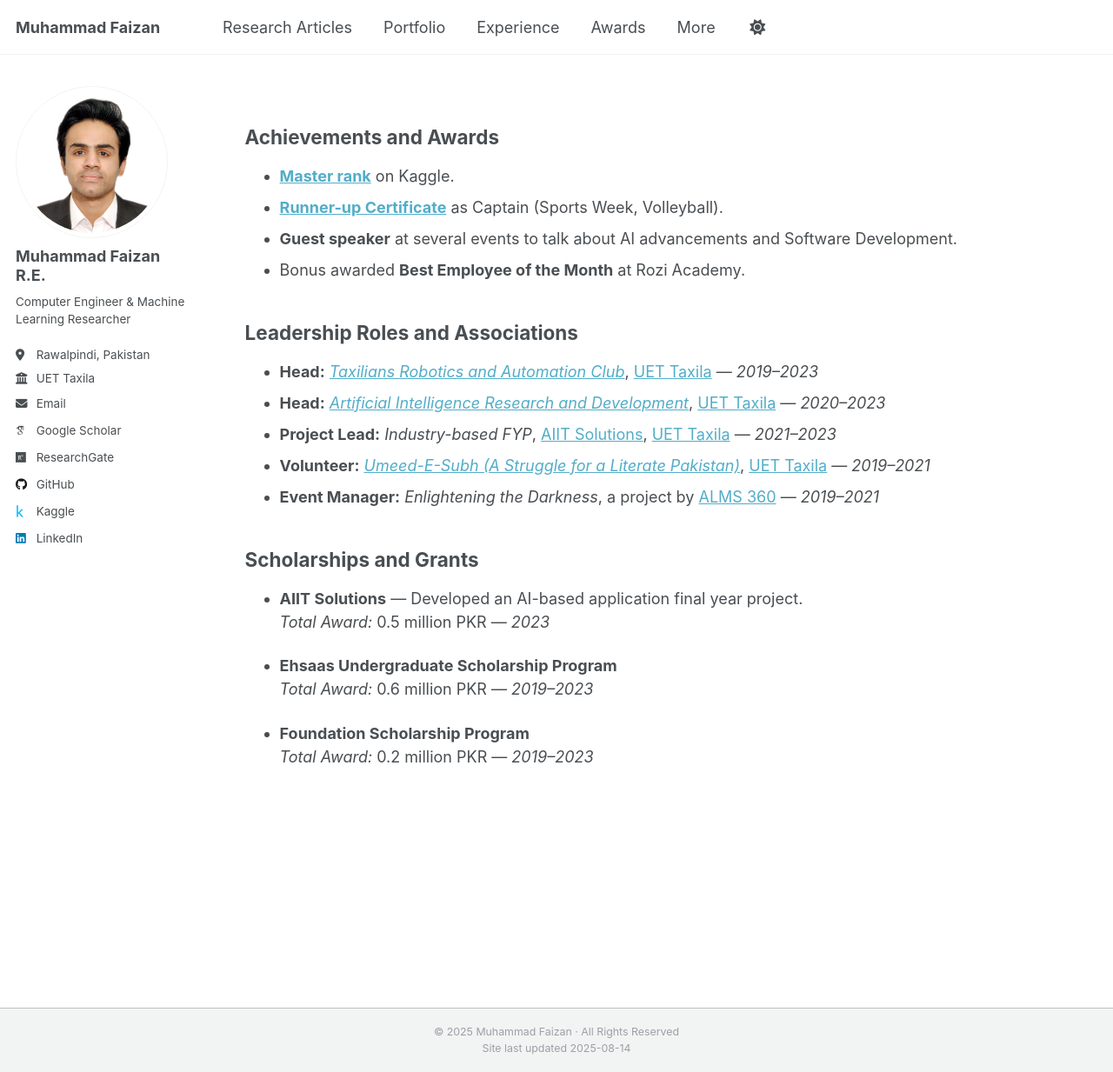
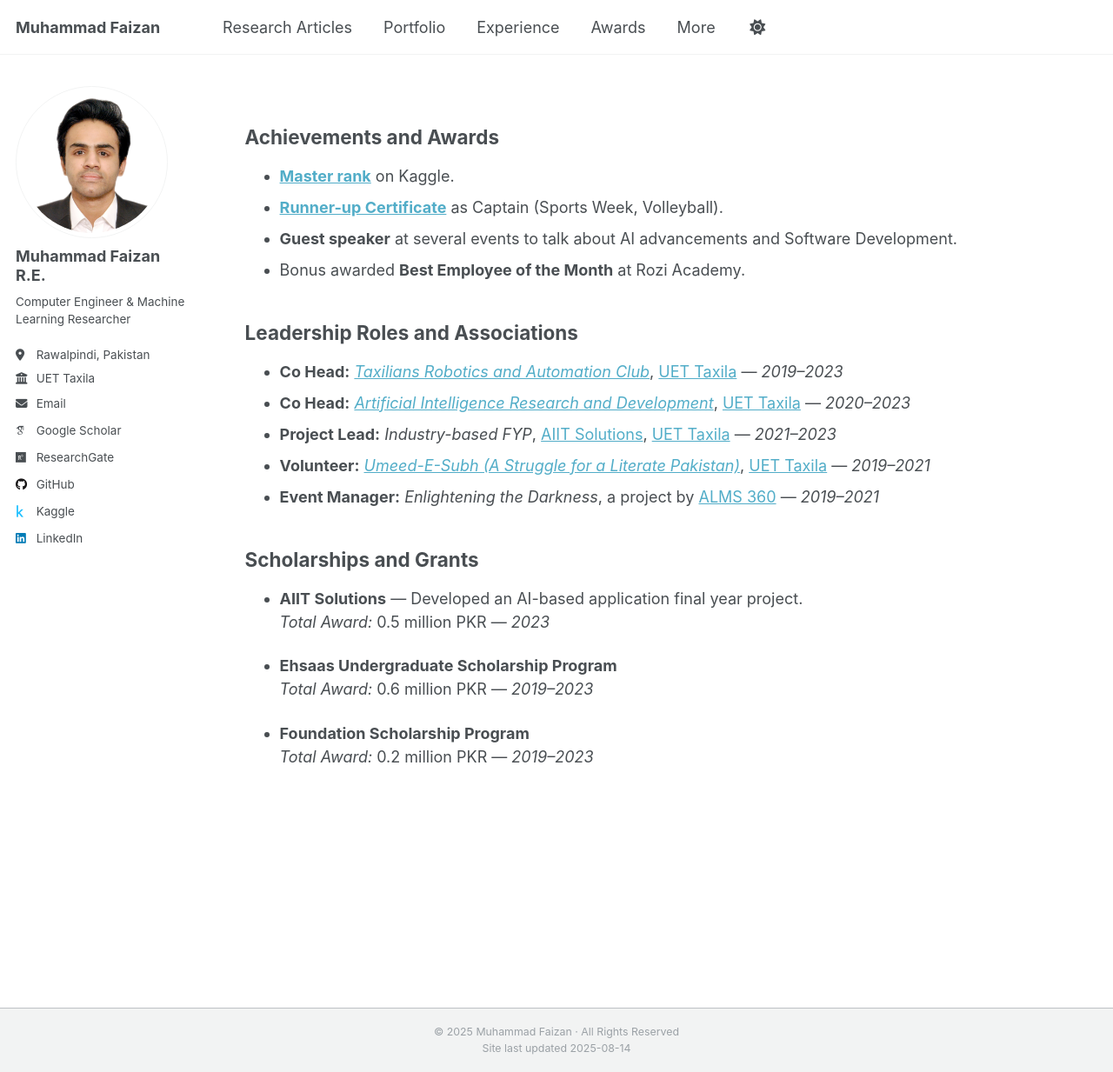
Before and after one commit to MuhammadFaizan99/MuhammadFaizan99.github.io, a Jekyll site: the page built from _pages/awards.md, in a window 1280 px wide and 1233 px high. Shown: the whole window at 87% size. Built offline with Jekyll 4.4.1, drawn with Linux system fonts in a browser that asks for light colours; some web fonts are replaced; a script that is not in the unit is left out.

```diff
--- a/_pages/awards.md
+++ b/_pages/awards.md
@@ -17,8 +17,8 @@ redirect_from:
 
 ## Leadership Roles and Associations
 
-- **Head:** *[Taxilians Robotics and Automation Club](https://trac.com.pk/)*, [UET Taxila](https://www.uettaxila.edu.pk) — *2019–2023*
-- **Head:** *[Artificial Intelligence Research and Development](https://www.linkedin.com/in/artificial-intelligence-research-and-development-society-uet-taxila-7401b2224/?originalSubdomain=pk)*, [UET Taxila](https://www.uettaxila.edu.pk) — *2020–2023*
+- **Co Head:** *[Taxilians Robotics and Automation Club](https://trac.com.pk/)*, [UET Taxila](https://www.uettaxila.edu.pk) — *2019–2023*
+- **Co Head:** *[Artificial Intelligence Research and Development](https://www.linkedin.com/in/artificial-intelligence-research-and-development-society-uet-taxila-7401b2224/?originalSubdomain=pk)*, [UET Taxila](https://www.uettaxila.edu.pk) — *2020–2023*
 - **Project Lead:** *Industry-based FYP*, [AIIT Solutions](https://aiitsolutions.com/), [UET Taxila](https://www.uettaxila.edu.pk) — *2021–2023*
 - **Volunteer:** *[Umeed-E-Subh (A Struggle for a Literate Pakistan)](https://www.linkedin.com/company/umeed-e-subh-uet-taxila/?originalSubdomain=pk)*, [UET Taxila](https://www.uettaxila.edu.pk) — *2019–2021*
 - **Event Manager:** *Enlightening the Darkness*, a project by [ALMS 360](https://alms360.org/) — *2019–2021*
```
